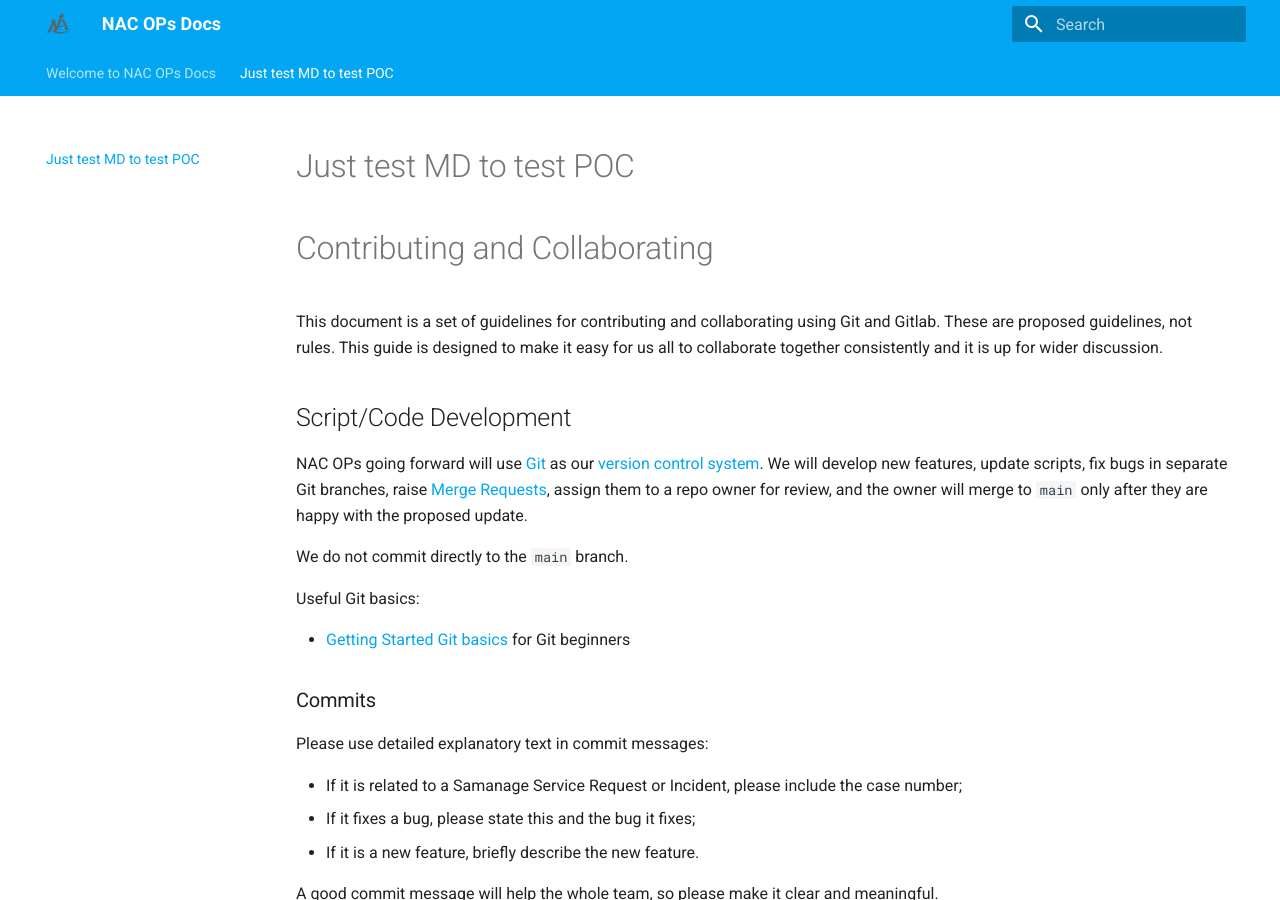
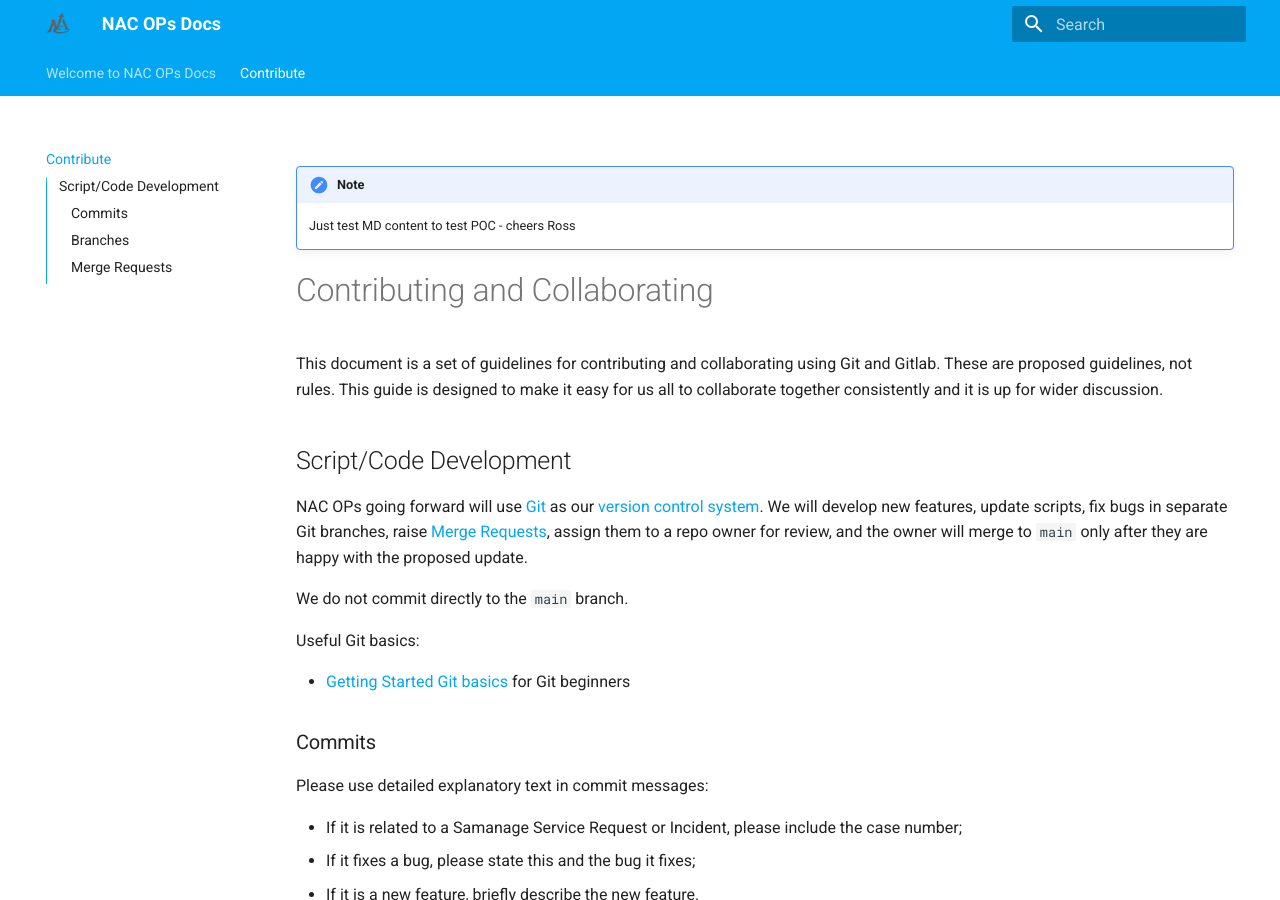
Before and after one commit to north-ayrshire-council/nac-ops-docs.github.io, an MkDocs documentation site: the page built from docs/Contribute.md, in a window 1280 px wide and 900 px high. Built offline with MkDocs 1.6.1 and Material for MkDocs 9.7.7, drawn with Linux system fonts in a browser that asks for light colours.

Commit message:
Fix navigation

```diff
--- a/docs/Contribute.md
+++ b/docs/Contribute.md
@@ -1,4 +1,5 @@
-# Just test MD to test POC
+!!! note
+    Just test MD content to test POC - cheers Ross
 # Contributing and Collaborating
 
 This document is a set of guidelines for contributing and collaborating using Git and Gitlab. These are proposed guidelines, not rules. This guide is designed to make it easy for us all to collaborate together consistently and it is up for wider discussion.
```
Also changed, not shown: site/404.html, site/Contribute/index.html, site/index.html, site/search/search_index.json, 1 other file.
